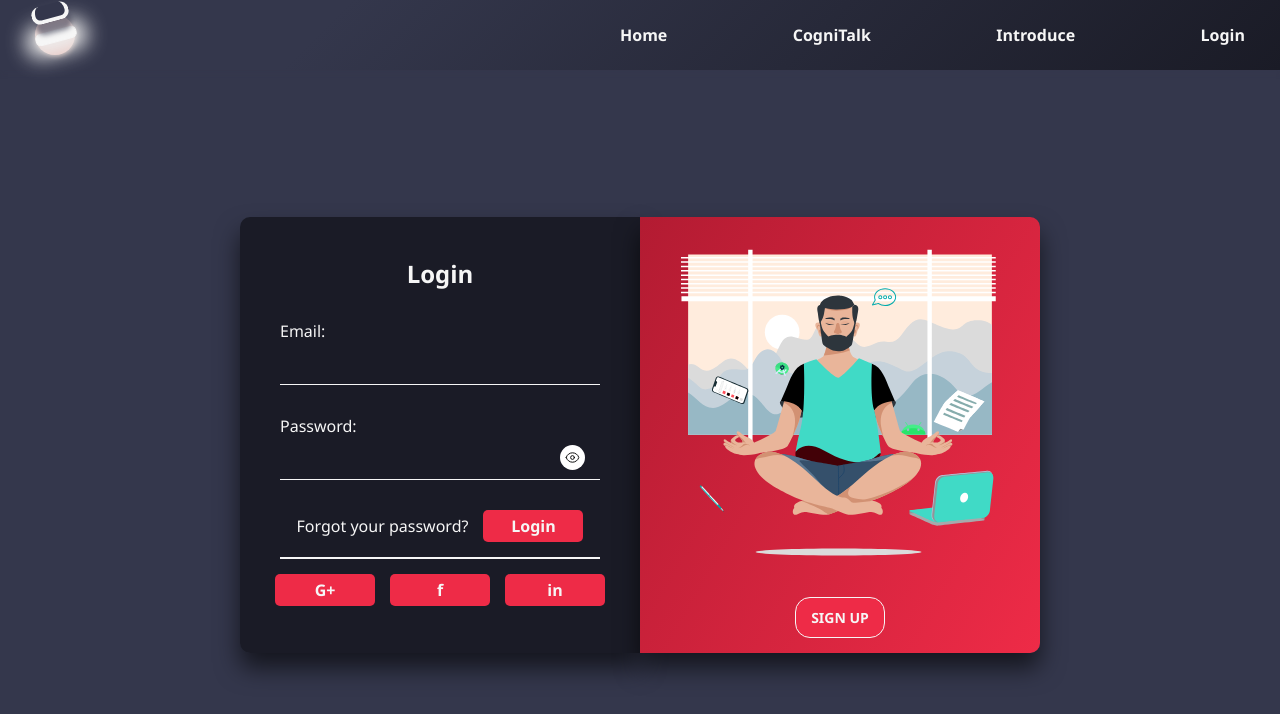
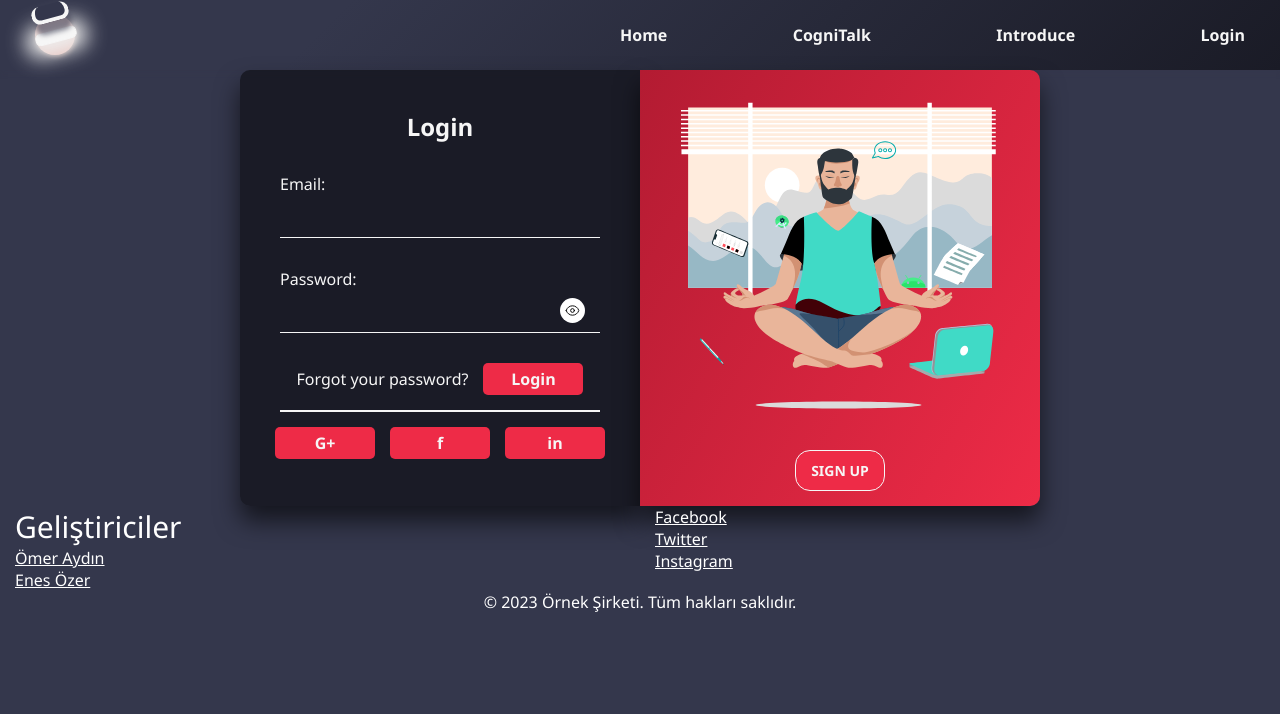
Before and after one commit to ozerenes/emosensetherapy, a Next.js app: page /Login in a window 1280 px wide. Shown: the top 714 px of the page. Built offline with nearby package versions, Linux system fonts and the light colour scheme.

Commit message:
footer added

```diff
--- a/src/components/Chat.js
+++ b/src/components/Chat.js
@@ -45,6 +45,8 @@ export default () => {
 
         const response = await axios.post('/api/chat/message', {
             message: message,
+            selectedLang: selectedLang,
+            file: file
         }, {
             headers: {
                 'Content-Type': 'application/json',
@@ -83,7 +85,7 @@ export default () => {
                 </div>
                 <div className="chat-footer">
                     <div className="input-container">
-                        {/* <input type="file" onChange={handleFileChange}/> */}
+                         <input type="file" onChange={handleFileChange}/>
                         <input
                             className="custom-input"
                             type="text"
--- /dev/null
+++ b/src/components/Footer.js
@@ -0,0 +1,23 @@
+import React from 'react'
+
+export default () => {
+    return (
+        <footer>
+            <div className="flex-row">
+                <div className="flex-column col-md-6 color-white">
+                    <div className={"p-my color-white font-size-xl"}>Geliştiriciler</div>
+                    <a className={"p-my color-white"} href="/">Ömer Aydın</a>
+                    <a className={"p-my color-white"} href="/hakkimizda">Enes Özer</a>
+                </div>
+                <div className="flex-column col-md-6 color-white">
+                    <a className={"p-my color-white"} href="https://www.facebook.com/example" target="_blank" rel="noopener noreferrer">Facebook</a>
+                    <a className={"p-my color-white"} href="https://www.twitter.com/example" target="_blank" rel="noopener noreferrer">Twitter</a>
+                    <a className={"p-my color-white"} href="https://www.instagram.com/example" target="_blank" rel="noopener noreferrer">Instagram</a>
+                </div>
+            </div>
+            <div className="center-container">
+                <p className="copy-text color-white">© 2023 Örnek Şirketi. Tüm hakları saklıdır.</p>
+            </div>
+        </footer>
+    )
+}
--- a/src/pages/Layout.js
+++ b/src/pages/Layout.js
@@ -1,10 +1,12 @@
 import Navbar from '../components/Navigation'
+import Footer from '../components/Footer'
 
-export default function Layout({ children }) {
-  return (
-    <>
-      <Navbar />
-      <main>{children}</main>
-    </>
-  )
+export default function Layout({children}) {
+    return (
+        <>
+            <Navbar/>
+            <main>{children}</main>
+            <Footer/>
+        </>
+    )
 }
--- a/src/pages/Login.js
+++ b/src/pages/Login.js
@@ -4,7 +4,7 @@ import Avatar from "../components/Avatar";
 import axios from "axios";
 import yoga from "../assets/yoga";
 
-export default (props) => {
+export default () => {
     const [email, setEmail] = useState("");
     const [password, setPassword] = useState("");
     const [active, setActive] = useState(false);
--- a/src/styles/globals.css
+++ b/src/styles/globals.css
@@ -26,7 +26,6 @@ input:active {
 }
 
 main {
-    height: calc(100vh - 70px);
     display: flex;
     align-items: center;
     justify-content: center;
@@ -92,9 +91,9 @@ main {
     transform: rotate(75deg);
     border-radius: 5px;
     border: 1px solid var(--color-white);
-    top: 0px;
+    top: 0;
     left: 15px;
-    box-shadow: 2px 0px 20px 10px #eee;
+    box-shadow: 2px 0 20px 10px #eee;
 }
 
 .logo:after {
@@ -288,10 +287,7 @@ input.custom-input {
 
 .login-box.active {
     transform: translateX(400px);
-    border-top-right-radius: 10px;
-    border-bottom-right-radius: 10px;
-    border-top-left-radius: 0;
-    border-bottom-left-radius: 0;
+    border-radius: 0 10px 10px 0;
 }
 
 .login-box h2 {
@@ -390,10 +386,7 @@ a.custom-link {
 
 .info-box.active {
     transform: translateX(-400px);
-    border-top-right-radius: 0;
-    border-bottom-right-radius: 0;
-    border-top-left-radius: 10px;
-    border-bottom-left-radius: 10px;
+    border-radius: 10px 0 0 10px;
 }
 
 .button-outline {
@@ -414,7 +407,54 @@ a.custom-link {
 }
 
 .flex-column {
+    display: flex;
     flex-direction: column;
+}
+
+.font-size-xl {
+    font-size: 30px;
+}
+
+.p-my {
+    padding: 0 15px;
+}
+
+.color-white {
+    color: #fff;
+}
+
+.row {
+    display: -webkit-box;
+    display: -ms-flexbox;
+    display: flex;
+    -ms-flex-wrap: wrap;
+    flex-wrap: wrap;
+    margin-right: -15px;
+    margin-left: -15px;
+}
+
+@media (min-width: 768px) {
+
+    .col-md-4 {
+        -webkit-box-flex: 0;
+        -ms-flex: 0 0 33.3%;
+        flex: 0 0 33.3%;
+        max-width: 33.3%;
+    }
+
+    .col-md-6 {
+        -webkit-box-flex: 0;
+        -ms-flex: 0 0 50%;
+        flex: 0 0 50%;
+        max-width: 50%;
+    }
+
+    .col-md-12 {
+        -webkit-box-flex: 0;
+        -ms-flex: 0 0 100%;
+        flex: 0 0 100%;
+        max-width: 100%;
+    }
 }
 
 @media (min-width: 992px) {
```
Also changed, not shown: src/pages/index.js (+3 -11 lines), 1 other file (tests, documents, lock files or other folders).
